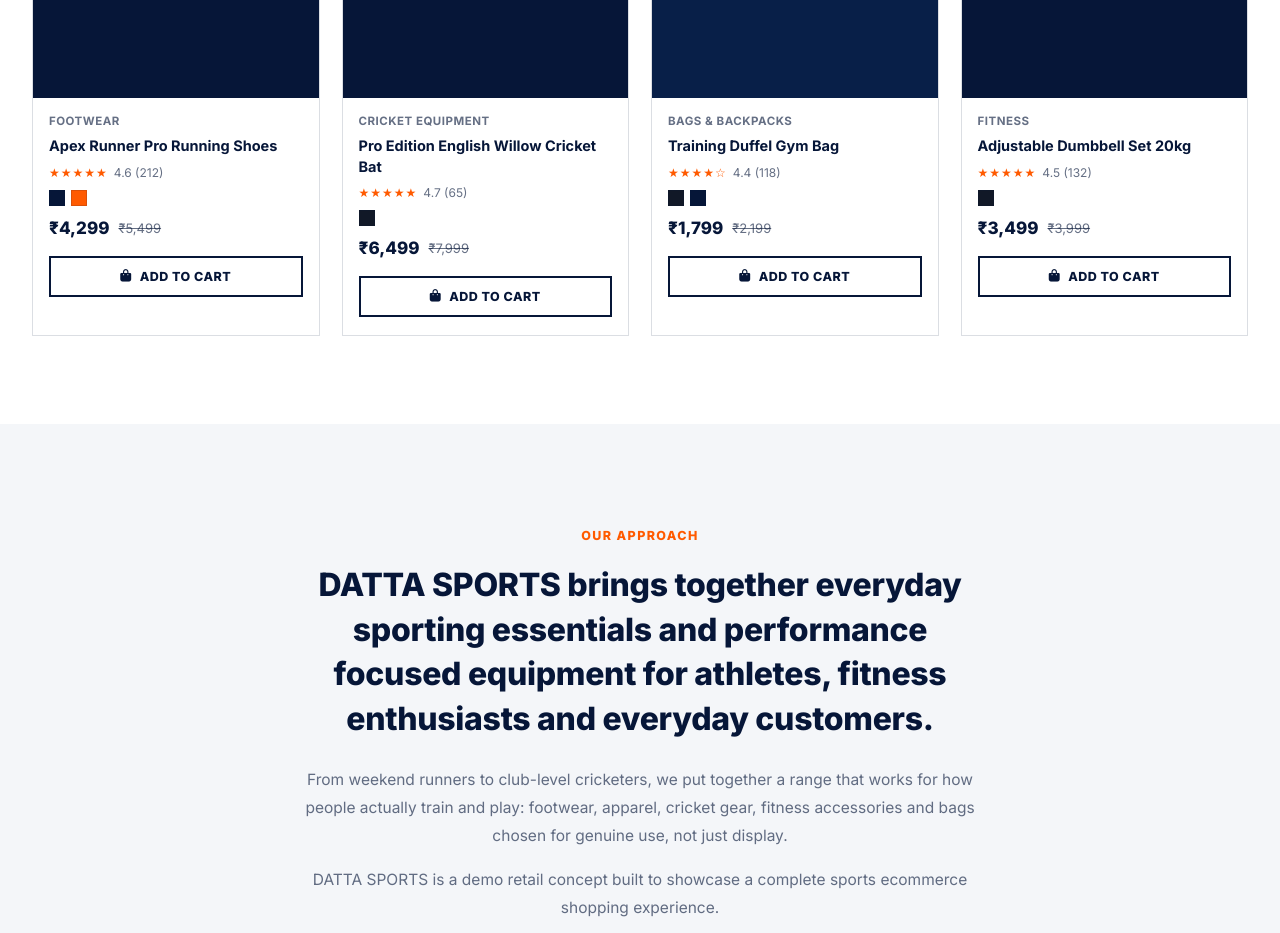
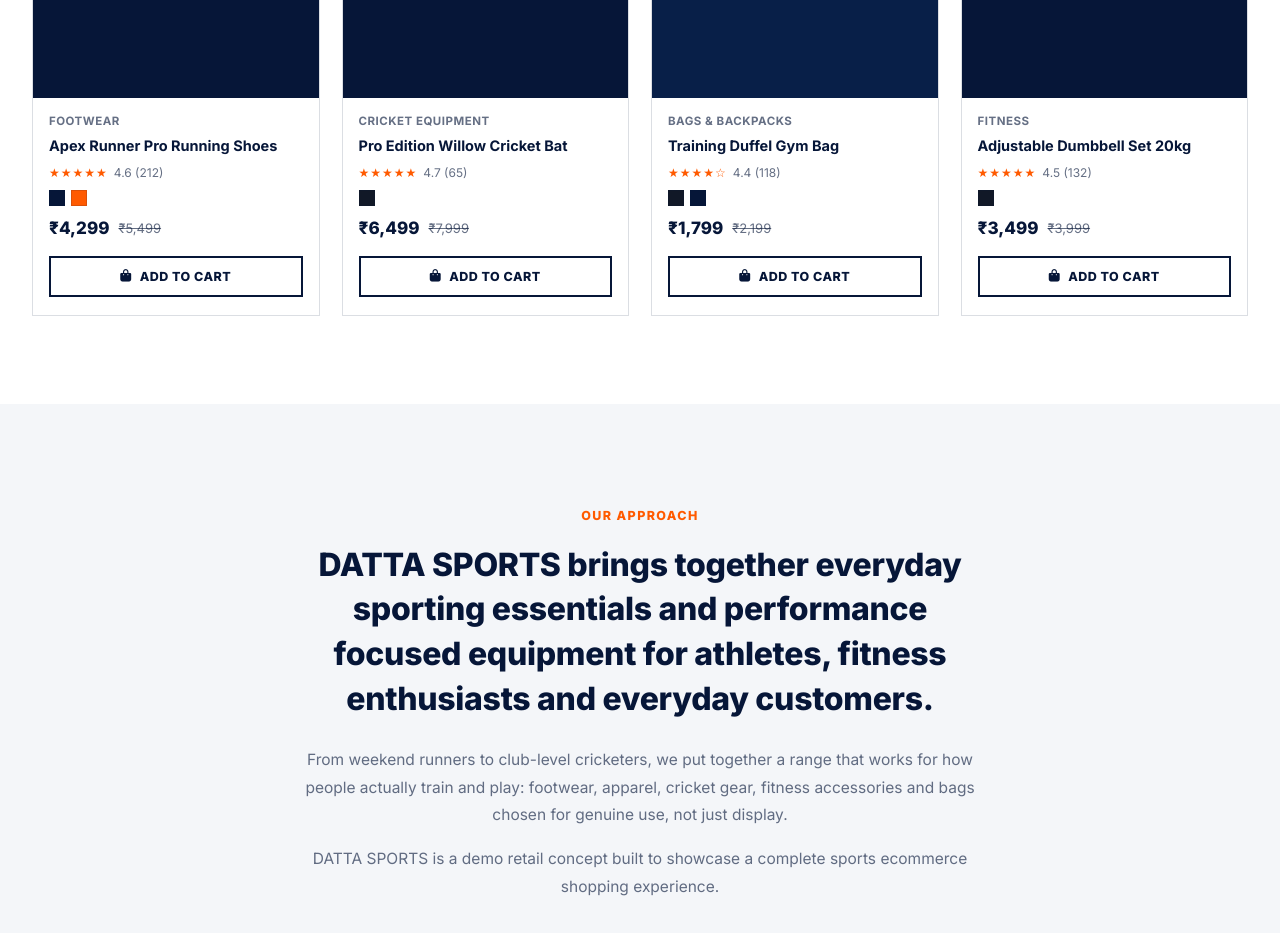
Before and after one commit to ronakksdevelopment/dattasports, a plain HTML site: page index.html in a window 1280 px wide. Shown: the part 6560-7493 px from the top of the page. Drawn offline with Linux system fonts and the light colour scheme.

Commit message:
Update product name for cricket bat

```diff
--- a/index.html
+++ b/index.html
@@ -1708,7 +1708,7 @@ section{position:relative;}
       colors:["#64748B","#061638"]
     },
     {
-      id:"p09", name:"Pro Edition English Willow Cricket Bat", cat:"cricket", tags:["men"],
+      id:"p09", name:"Pro Edition Willow Cricket Bat", cat:"cricket", tags:["men"],
       price:6499, oldPrice:7999, rating:4.7, reviews:65, stock:"low-stock",
       icon:"fa-baseball-bat-ball",
       desc:"Grade A English willow cricket bat with a mid-to-high sweet spot, shaped for power hitting and all-round stroke play.",
```
